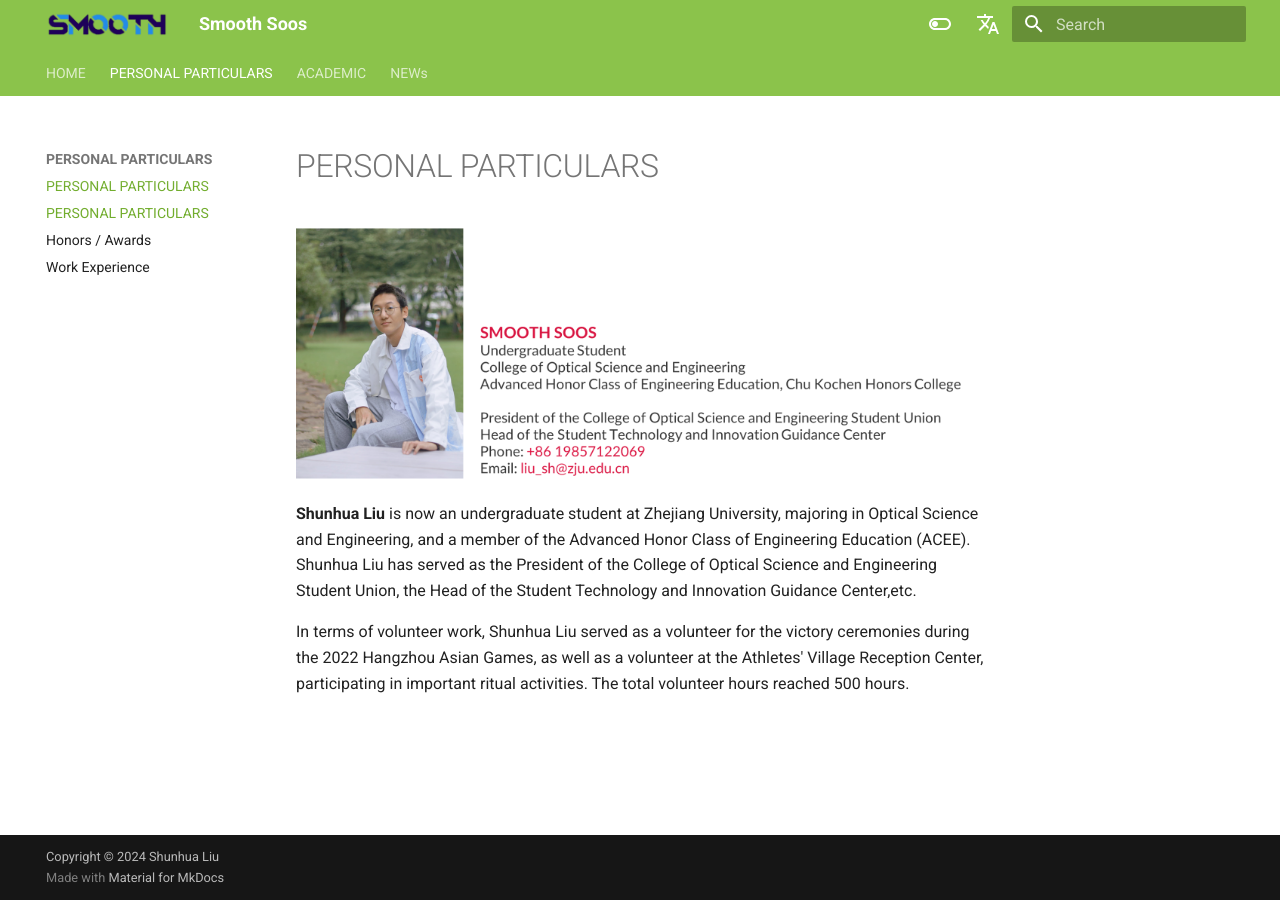
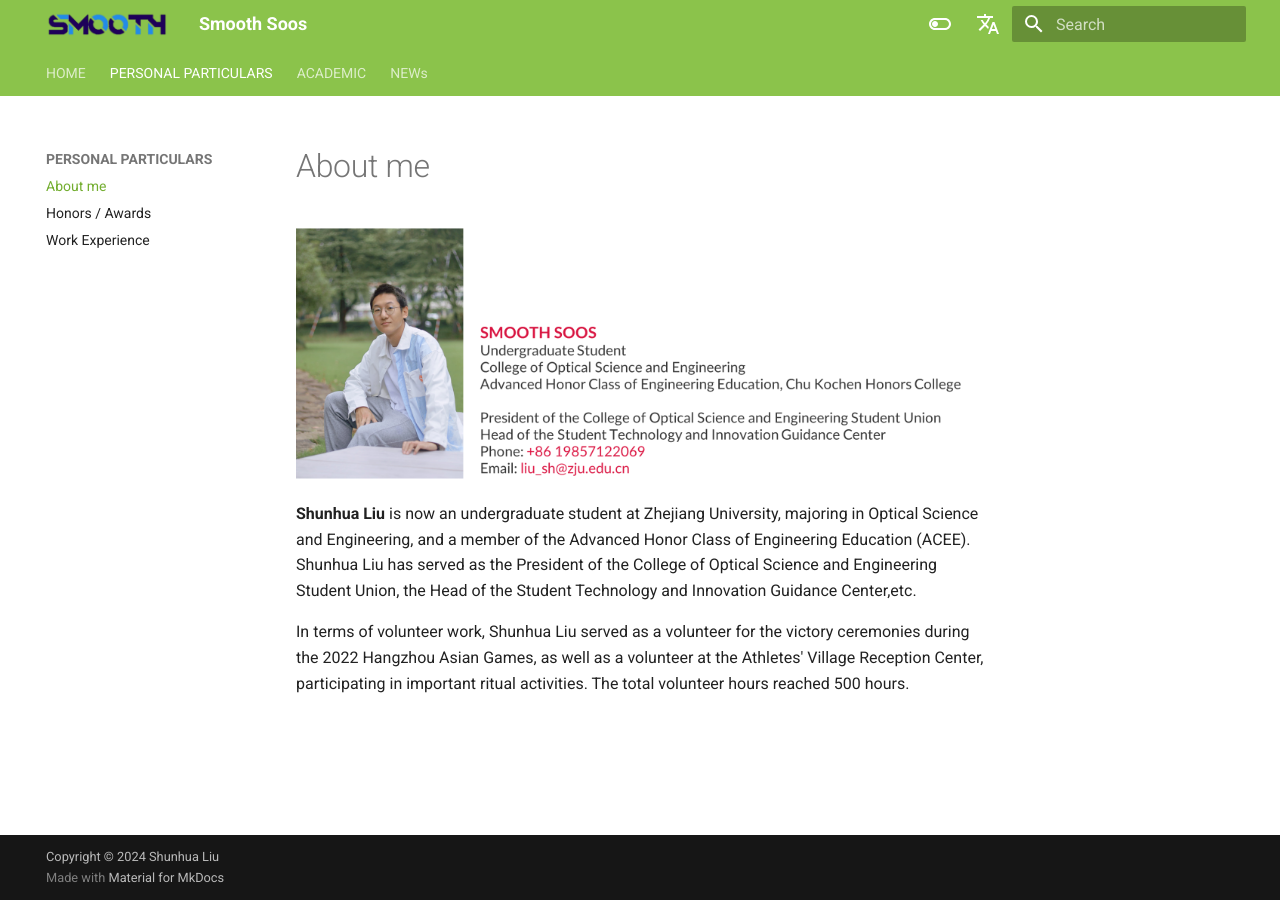
Before and after one commit to SHUASmooth/SHUASmooth.github.io, an MkDocs documentation site: the page built from docs/PERSONAL_PARTICULARS/PERSONAL_PARTICULARS.md, in a window 1280 px wide. Built offline with MkDocs 1.6.1 and Material for MkDocs 9.7.7, drawn with Linux system fonts in a browser that asks for light colours; comment, search, counter and statistics services are not loaded.

Commit message:
Update mkdocs.yml

```diff
--- a/mkdocs.yml
+++ b/mkdocs.yml
@@ -8,7 +8,6 @@ nav:
   - HOME:
     - index.md
   - PERSONAL PARTICULARS:
-    - PERSONAL_PARTICULARS/PERSONAL_PARTICULARS.md
     - About me: PERSONAL_PARTICULARS/PERSONAL_PARTICULARS.md
     - Honors / Awards: PERSONAL_PARTICULARS/HONORS_OR_AWARDS.md
     - Work Experience: PERSONAL_PARTICULARS/Brief_Introduction.md
```
